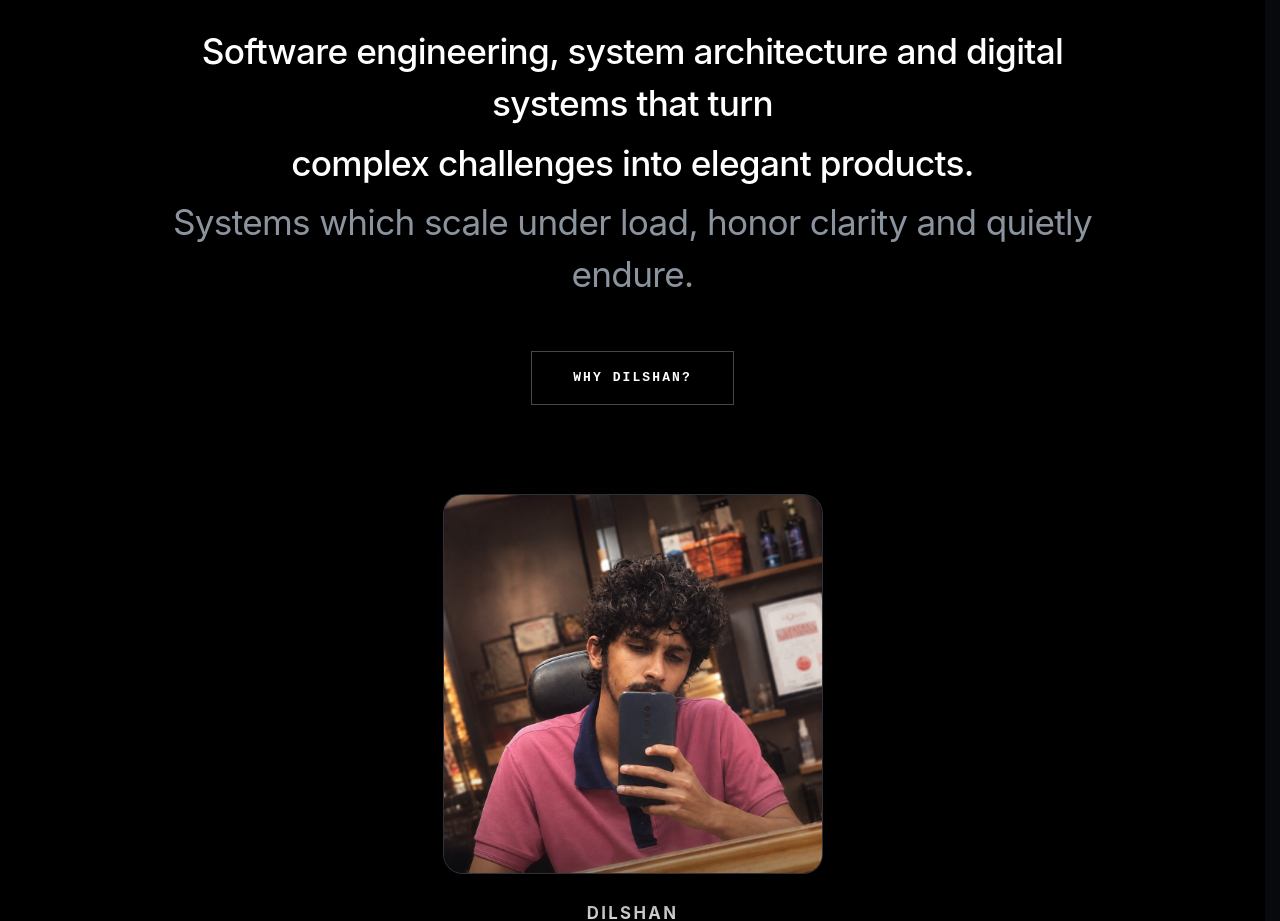
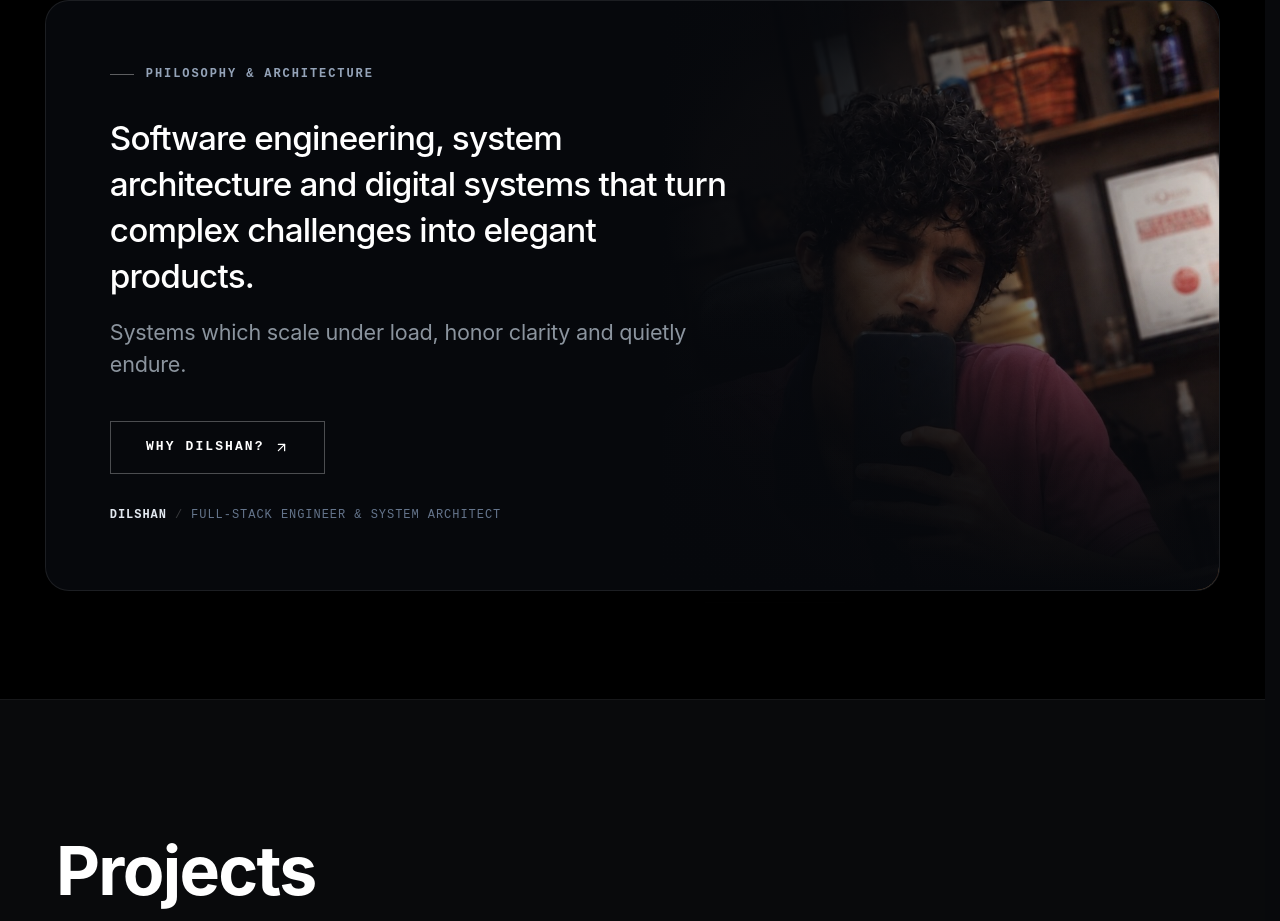
Before and after one commit to dilshandevxx/dilshan-personal-portfolio, a Next.js app: page / in a window 1280 px wide. Shown: the part 1296-2217 px from the top of the page. Built offline with nearby package versions, Linux system fonts and the light colour scheme; a web font is replaced by a local one.

Commit message:
feat: design cinematic unified philosophy stage integrating portrait seamlessly

```diff
--- a/src/components/cover/sections/AboutMe.module.css
+++ b/src/components/cover/sections/AboutMe.module.css
@@ -1,7 +1,7 @@
-/* About Section — High-End Studio Philosophy & Portrait Exhibition */
+/* About Section — Unified Cinematic Philosophy Stage */
 .aboutSection {
   background-color: #000000;
-  padding: clamp(6.5rem, 10.5vw, 11rem) clamp(1.5rem, 4vw, 3.5rem);
+  padding: clamp(5rem, 8.5vw, 9.5rem) clamp(1.25rem, 3.5vw, 3.5rem);
   position: relative;
   border-top: 1px solid rgba(255, 255, 255, 0.05);
   width: 100%;
@@ -9,65 +9,188 @@
   overflow: hidden;
 }
 
-.container {
-  max-width: 1100px;
-  margin: 0 auto;
-  width: 100%;
-  display: flex;
-  flex-direction: column;
-  align-items: center;
-  text-align: center;
-  gap: clamp(4rem, 7vw, 6.5rem);
+/* Subtle Cinematic Ambient Spotlight Behind the Stage */
+.ambientGlow {
+  position: absolute;
+  top: 50%;
+  right: 15%;
+  transform: translateY(-50%);
+  width: 600px;
+  height: 600px;
+  background: radial-gradient(circle, rgba(255, 255, 255, 0.035) 0%, rgba(0, 0, 0, 0) 70%);
+  pointer-events: none;
+  filter: blur(80px);
 }
 
-/* 1. Centered Statement Block (matching reference image) */
-.statementWrapper {
-  display: flex;
-  flex-direction: column;
-  align-items: center;
-  text-align: center;
-  max-width: 980px;
+.container {
+  max-width: 1240px;
+  margin: 0 auto;
   width: 100%;
 }
 
+/* The Cinematic Widescreen Stage: Integrated Image & Typography as ONE Experience */
+.cinematicStage {
+  position: relative;
+  width: 100%;
+  min-height: clamp(480px, 44vw, 620px);
+  border-radius: 24px;
+  background-color: #06080c;
+  border: 1px solid rgba(255, 255, 255, 0.09);
+  overflow: hidden;
+  box-shadow:
+    0 35px 90px -20px rgba(0, 0, 0, 0.95),
+    0 0 60px -25px rgba(255, 255, 255, 0.03);
+  display: flex;
+  align-items: center;
+  box-sizing: border-box;
+}
+
+.cinematicStage:hover .cinematicImage {
+  transform: scale(1.03);
+}
+
+/* 1. Integrated Cinematic Image Canvas (Merged Seamlessly into Black void) */
+.imageBackdrop {
+  position: absolute;
+  right: 0;
+  top: 0;
+  bottom: 0;
+  width: 58%;
+  height: 100%;
+  overflow: hidden;
+  pointer-events: none;
+}
+
+.cinematicImage {
+  width: 100%;
+  height: 100%;
+  object-fit: cover;
+  object-position: center 25%;
+  filter: contrast(1.08) brightness(0.92);
+  transition: transform 1.2s cubic-bezier(0.16, 1, 0.3, 1);
+}
+
+/* Gradient Scrims: Feathering the image into the dark void */
+.gradientLeft {
+  position: absolute;
+  inset: 0;
+  background: linear-gradient(
+    90deg,
+    #06080c 0%,
+    #06080c 18%,
+    rgba(6, 8, 12, 0.92) 42%,
+    rgba(6, 8, 12, 0.45) 70%,
+    transparent 100%
+  );
+  pointer-events: none;
+}
+
+.gradientBottom {
+  position: absolute;
+  inset: 0;
+  background: linear-gradient(
+    0deg,
+    #06080c 0%,
+    rgba(6, 8, 12, 0.8) 22%,
+    transparent 55%
+  );
+  pointer-events: none;
+}
+
+.gradientVignette {
+  position: absolute;
+  inset: 0;
+  background: radial-gradient(
+    ellipse at 75% 35%,
+    transparent 45%,
+    rgba(6, 8, 12, 0.65) 100%
+  );
+  pointer-events: none;
+}
+
+/* 2. Overlaid High-End Editorial Typography */
+.contentOverlay {
+  position: relative;
+  z-index: 2;
+  width: 100%;
+  max-width: 760px;
+  padding: clamp(2.5rem, 5vw, 4.75rem);
+  display: flex;
+  flex-direction: column;
+  align-items: flex-start;
+  text-align: left;
+  gap: clamp(1.5rem, 2.5vw, 2.25rem);
+  box-sizing: border-box;
+}
+
+/* Elegant Kicker */
+.kickerBadge {
+  display: inline-flex;
+  align-items: center;
+  gap: 0.75rem;
+}
+
+.kickerLine {
+  width: 24px;
+  height: 1px;
+  background-color: rgba(255, 255, 255, 0.35);
+}
+
+.kickerText {
+  font-family: var(--font-mono, monospace);
+  font-size: 0.75rem;
+  font-weight: 600;
+  letter-spacing: 0.16em;
+  text-transform: uppercase;
+  color: #94a3b8;
+}
+
+/* Statement Text */
 .statementText {
   display: flex;
   flex-direction: column;
-  gap: 0.45rem;
-  font-family: var(--font-display, "Plus Jakarta Sans", "Outfit", -apple-system, sans-serif);
-  font-size: clamp(1.45rem, 2.75vw, 2.35rem);
-  font-weight: 500;
-  line-height: 1.48;
-  letter-spacing: -0.02em;
-  color: #ffffff;
-  margin: 0 0 clamp(2.25rem, 4vw, 3.25rem) 0;
+  gap: 1rem;
+  margin: 0;
 }
 
-.statementLine {
-  display: inline;
+.statementPrimary {
+  font-family: var(--font-display, "Plus Jakarta Sans", "Outfit", -apple-system, sans-serif);
+  font-size: clamp(1.4rem, 2.6vw, 2.25rem);
+  font-weight: 500;
+  line-height: 1.38;
+  letter-spacing: -0.025em;
+  color: #ffffff;
 }
 
-.statementMuted {
+.statementSecondary {
+  font-family: var(--font-display, "Plus Jakarta Sans", "Outfit", -apple-system, sans-serif);
+  font-size: clamp(1.05rem, 1.8vw, 1.35rem);
+  font-weight: 400;
+  line-height: 1.52;
+  letter-spacing: -0.01em;
   color: #8b949e;
-  font-weight: 400;
 }
 
-.buttonRow {
+/* Action and Attribution Row */
+.actionRow {
   display: flex;
-  justify-content: center;
+  flex-wrap: wrap;
+  align-items: center;
+  gap: clamp(1.5rem, 2.5vw, 2.25rem);
   width: 100%;
+  padding-top: 0.5rem;
 }
 
-/* Strict Rectangular Outline Button (matching [WHY US?] in screenshot) */
+/* Strict Rectangular Outline Button */
 .whyButton {
   display: inline-flex;
   align-items: center;
-  justify-content: center;
+  gap: 0.6rem;
   background-color: transparent;
   color: #ffffff;
   border: 1px solid rgba(255, 255, 255, 0.28);
   border-radius: 0; /* Strictly rectangular */
-  padding: 0.95rem 2.6rem;
+  padding: 0.95rem 2.2rem;
   font-family: var(--font-mono, monospace);
   font-size: 0.8125rem;
   font-weight: 700;
@@ -77,6 +200,11 @@
   transition: all 0.25s cubic-bezier(0.16, 1, 0.3, 1);
   cursor: pointer;
   user-select: none;
+  white-space: nowrap;
+}
+
+.buttonArrow {
+  transition: transform 0.25s cubic-bezier(0.16, 1, 0.3, 1);
 }
 
 .whyButton:hover {
@@ -87,82 +215,81 @@
   box-shadow: 0 12px 28px rgba(255, 255, 255, 0.12);
 }
 
-/* 2. Beautiful Centered Portrait Frame */
-.portraitWrapper {
-  display: flex;
-  flex-direction: column;
-  align-items: center;
-  gap: 1.35rem;
-  width: 100%;
+.whyButton:hover .buttonArrow {
+  transform: translate(2px, -2px);
 }
 
-.photoFrame {
-  position: relative;
-  width: 380px;
-  max-width: 86vw;
-  aspect-ratio: 1 / 1;
-  border-radius: 20px;
-  overflow: hidden;
-  background-color: #12141a;
-  border: 1px solid rgba(255, 255, 255, 0.12);
-  box-shadow: 0 28px 70px -15px rgba(0, 0, 0, 0.95), 0 0 50px -15px rgba(255, 255, 255, 0.04);
-  transition: border-color 0.4s ease, box-shadow 0.4s ease, transform 0.6s cubic-bezier(0.16, 1, 0.3, 1);
-}
-
-.photoFrame:hover {
-  border-color: rgba(255, 255, 255, 0.26);
-  box-shadow: 0 36px 85px -18px rgba(0, 0, 0, 1), 0 0 60px -10px rgba(255, 255, 255, 0.06);
-  transform: translateY(-3px);
-}
-
-.photo {
-  width: 100%;
-  height: 100%;
-  object-fit: cover;
-  object-position: center center;
-  transition: transform 0.75s cubic-bezier(0.16, 1, 0.3, 1);
-}
-
-.photoFrame:hover .photo {
-  transform: scale(1.04);
-}
-
-.photoOverlay {
-  position: absolute;
-  inset: 0;
-  background: linear-gradient(180deg, rgba(0, 0, 0, 0) 70%, rgba(0, 0, 0, 0.4) 100%);
-  pointer-events: none;
-}
-
-/* Minimalist Attestation Below Photo */
-.authorMeta {
-  display: flex;
-  flex-direction: column;
+/* Minimalist Integrated Attribution */
+.authorTag {
+  display: inline-flex;
   align-items: center;
-  gap: 0.35rem;
-  padding-top: 0.25rem;
-}
-
-.authorName {
-  font-family: var(--font-display, "Plus Jakarta Sans", sans-serif);
-  font-size: 1.05rem;
-  font-weight: 700;
-  letter-spacing: 0.14em;
-  color: #ffffff;
-  text-transform: uppercase;
-}
-
-.authorTitle {
+  gap: 0.5rem;
   font-family: var(--font-mono, monospace);
-  font-size: 0.8rem;
-  letter-spacing: 0.06em;
+  font-size: 0.75rem;
+  letter-spacing: 0.08em;
   color: #64748b;
   text-transform: uppercase;
 }
 
-@media (max-width: 640px) {
-  .photoFrame {
-    width: 300px;
-    border-radius: 16px;
+.authorName {
+  font-weight: 700;
+  color: #e2e8f0;
+}
+
+.authorDivider {
+  color: rgba(255, 255, 255, 0.2);
+}
+
+.authorTitle {
+  font-weight: 500;
+  color: #64748b;
+}
+
+/* Tablet & Mobile Responsiveness */
+@media (max-width: 1024px) {
+  .cinematicStage {
+    min-height: auto;
+  }
+
+  .imageBackdrop {
+    width: 100%;
+    opacity: 0.38;
+  }
+
+  .gradientLeft {
+    background: linear-gradient(
+      180deg,
+      rgba(6, 8, 12, 0.75) 0%,
+      rgba(6, 8, 12, 0.95) 60%,
+      #06080c 100%
+    );
+  }
+
+  .contentOverlay {
+    max-width: 100%;
+    padding: clamp(3rem, 7vw, 4.5rem) clamp(1.5rem, 5vw, 3rem);
   }
 }
+
+@media (max-width: 640px) {
+  .cinematicStage {
+    border-radius: 18px;
+  }
+
+  .actionRow {
+    flex-direction: column;
+    align-items: flex-start;
+    gap: 1.25rem;
+  }
+
+  .whyButton {
+    width: 100%;
+    justify-content: center;
+    padding: 0.9rem 1.8rem;
+  }
+
+  .authorTag {
+    font-size: 0.7rem;
+    flex-wrap: wrap;
+  }
+}
--- a/src/components/cover/sections/AboutMe.tsx
+++ b/src/components/cover/sections/AboutMe.tsx
@@ -4,63 +4,68 @@ import React from "react";
 import Image from "next/image";
 import Link from "next/link";
 import { motion } from "framer-motion";
+import { ArrowUpRight } from "lucide-react";
 import styles from "./AboutMe.module.css";
 
 export default function AboutMe() {
   return (
     <section className={styles.aboutSection} id="about-me" aria-label="About Dilshan">
+      {/* Background cinematic atmospheric glow */}
+      <div className={styles.ambientGlow} aria-hidden="true" />
+
       <div className={styles.container}>
-        {/* 1. High-Impact Centered Studio Statement & Strict Rectangular Button (matching reference) */}
         <motion.div
-          className={styles.statementWrapper}
-          initial={{ opacity: 0, y: 25 }}
+          className={styles.cinematicStage}
+          initial={{ opacity: 0, y: 35 }}
           whileInView={{ opacity: 1, y: 0 }}
           viewport={{ once: true, margin: "-60px" }}
-          transition={{ duration: 0.7, ease: [0.16, 1, 0.3, 1] }}
+          transition={{ duration: 0.9, ease: [0.16, 1, 0.3, 1] }}
         >
-          <h2 className={styles.statementText}>
-            <span className={styles.statementLine}>
-              Software engineering, system architecture and digital systems that turn
-            </span>
-            <span className={styles.statementLine}>
-              complex challenges into elegant products.
-            </span>
-            <span className={styles.statementMuted}>
-              Systems which scale under load, honor clarity and quietly endure.
-            </span>
-          </h2>
-
-          <div className={styles.buttonRow}>
-            <Link href="#contact" className={styles.whyButton}>
-              WHY DILSHAN?
-            </Link>
-          </div>
-        </motion.div>
-
-        {/* 2. Beautiful Centered Portrait Presentation (Pure, Cinematic, Zero Dots) */}
-        <motion.div
-          className={styles.portraitWrapper}
-          initial={{ opacity: 0, y: 30 }}
-          whileInView={{ opacity: 1, y: 0 }}
-          viewport={{ once: true, margin: "-60px" }}
-          transition={{ duration: 0.8, delay: 0.15, ease: [0.16, 1, 0.3, 1] }}
-        >
-          <div className={styles.photoFrame}>
+          {/* 1. Integrated Cinematic Image Canvas (Merged Seamlessly into Black void, Zero Separate Avatar) */}
+          <div className={styles.imageBackdrop} aria-hidden="true">
             <Image
-              src="/images/about_portrait.jpg"
+              src="/dilshan_portrait.jpg"
               alt="Dilshan"
-              width={1024}
-              height={1024}
+              fill
               priority
-              className={styles.photo}
-              sizes="(max-width: 768px) 320px, 400px"
+              className={styles.cinematicImage}
+              sizes="(max-width: 1024px) 100vw, 750px"
             />
-            <div className={styles.photoOverlay} />
+            {/* Cinematic Gradient Scrims: Left dissolve, Bottom dissolve & Vignette */}
+            <div className={styles.gradientLeft} />
+            <div className={styles.gradientBottom} />
+            <div className={styles.gradientVignette} />
           </div>
 
-          <div className={styles.authorMeta}>
-            <span className={styles.authorName}>DILSHAN</span>
-            <span className={styles.authorTitle}>Full-Stack Engineer &amp; System Architect</span>
+          {/* 2. Overlaid High-End Editorial Typography */}
+          <div className={styles.contentOverlay}>
+            <div className={styles.kickerBadge}>
+              <span className={styles.kickerLine} aria-hidden="true" />
+              <span className={styles.kickerText}>PHILOSOPHY &amp; ARCHITECTURE</span>
+            </div>
+
+            <h2 className={styles.statementText}>
+              <span className={styles.statementPrimary}>
+                Software engineering, system architecture and digital systems that turn
+                complex challenges into elegant products.
+              </span>
+              <span className={styles.statementSecondary}>
+                Systems which scale under load, honor clarity and quietly endure.
+              </span>
+            </h2>
+
+            <div className={styles.actionRow}>
+              <Link href="/portfolio/about" className={styles.whyButton}>
+                <span>WHY DILSHAN?</span>
+                <ArrowUpRight className={styles.buttonArrow} size={15} />
+              </Link>
+
+              <div className={styles.authorTag}>
+                <span className={styles.authorName}>DILSHAN</span>
+                <span className={styles.authorDivider}>/</span>
+                <span className={styles.authorTitle}>FULL-STACK ENGINEER &amp; SYSTEM ARCHITECT</span>
+              </div>
+            </div>
           </div>
         </motion.div>
       </div>
```
